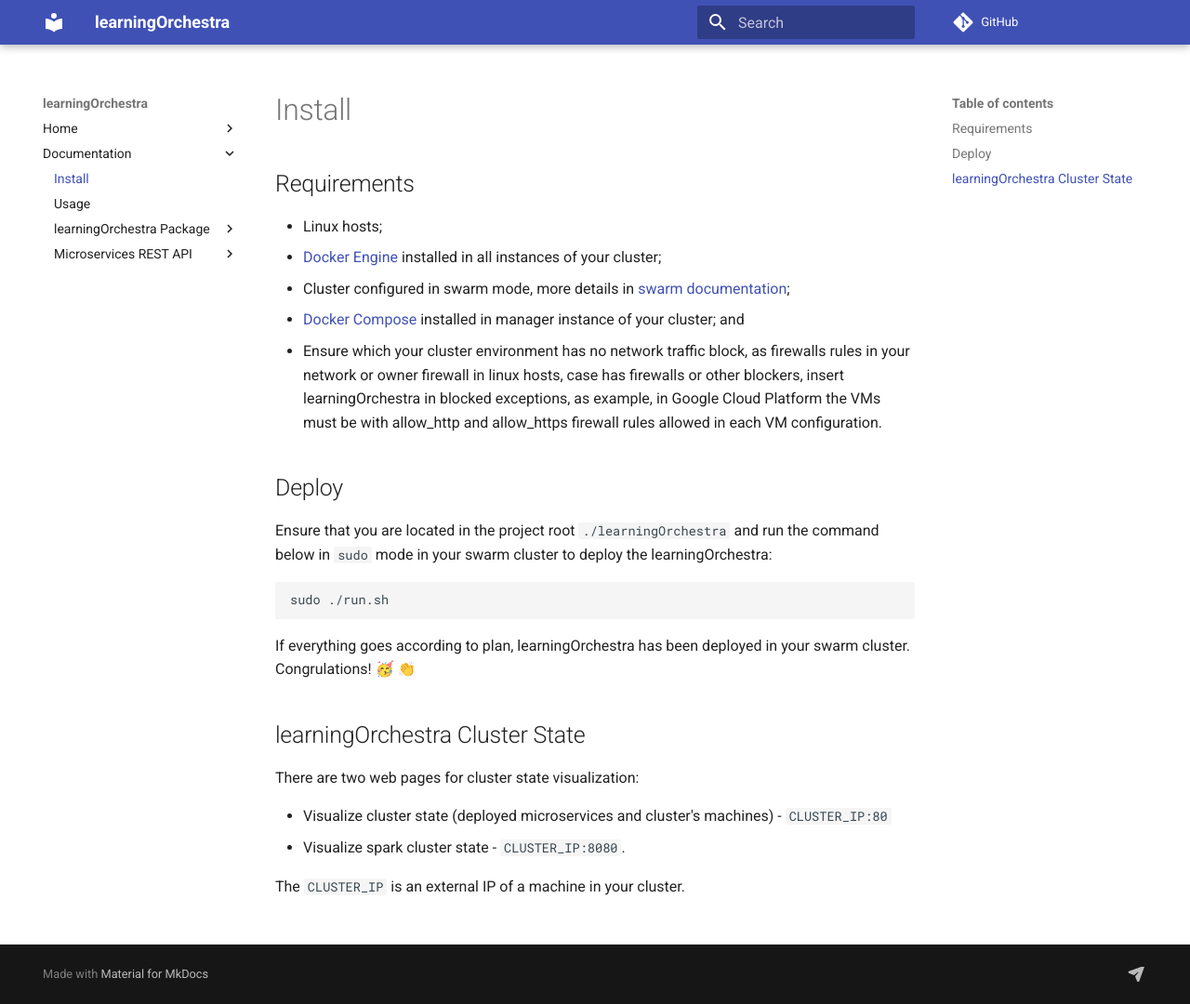
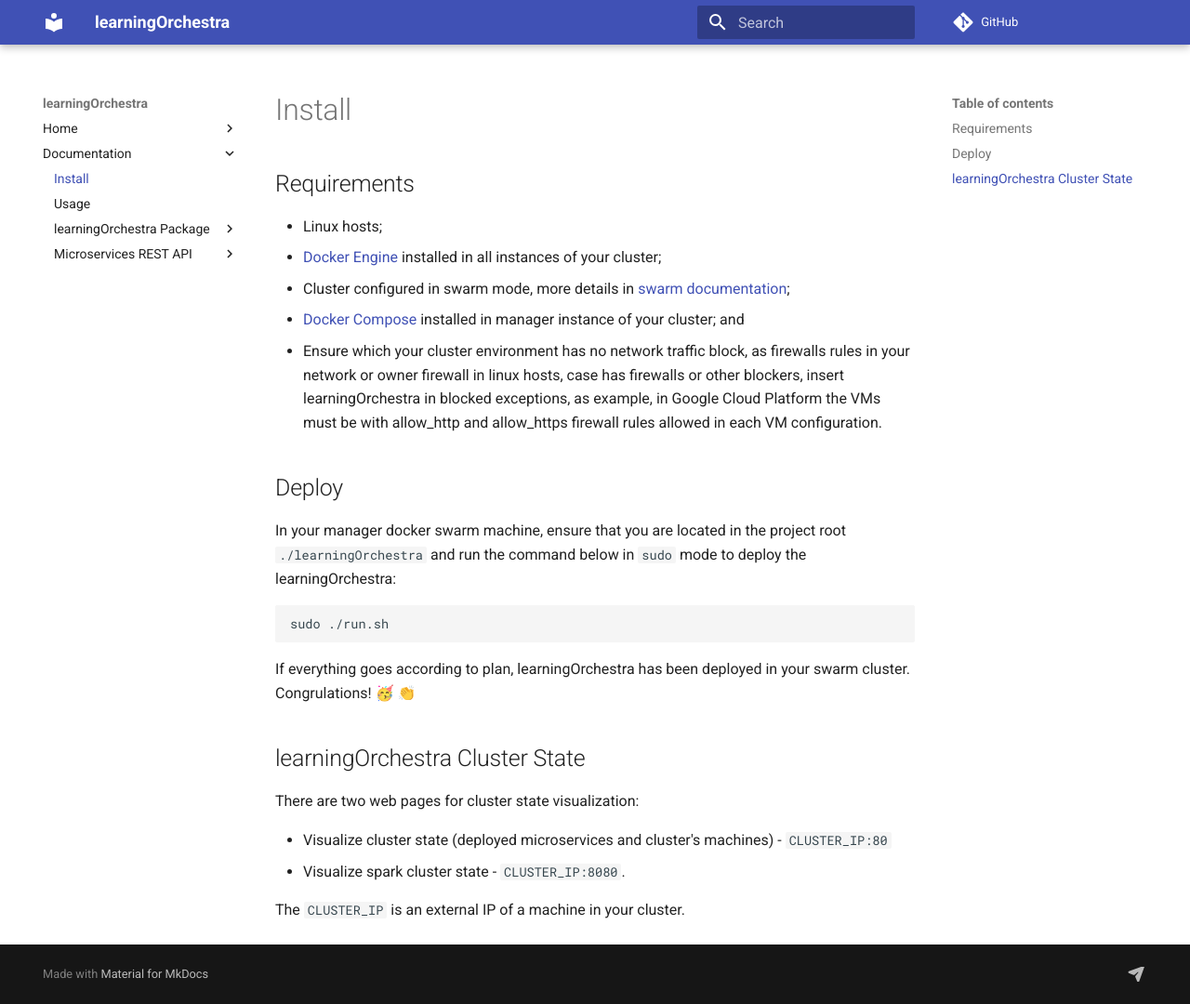
Before and after one commit to learningOrchestra/mlToolKits, an MkDocs documentation site: the page built from docs/install.md, in a window 1280 px wide and 1080 px high. Shown: the whole window at 93% size. Built offline with MkDocs 1.6.1 and Material for MkDocs 9.7.7, drawn with Linux system fonts in a browser that asks for light colours; comment, search, counter and statistics services are not loaded.

Commit message:
bug fix in docs

````diff
--- a/docs/install.md
+++ b/docs/install.md
@@ -10,7 +10,7 @@
 
 ## Deploy
 
-Ensure that you are located in the project root `./learningOrchestra` and run the command below in `sudo` mode in your swarm cluster to deploy the learningOrchestra:
+In your manager docker swarm machine, ensure that you are located in the project root `./learningOrchestra` and run the command below in `sudo` mode to deploy the learningOrchestra:
 ```
 sudo ./run.sh
 ```
````
